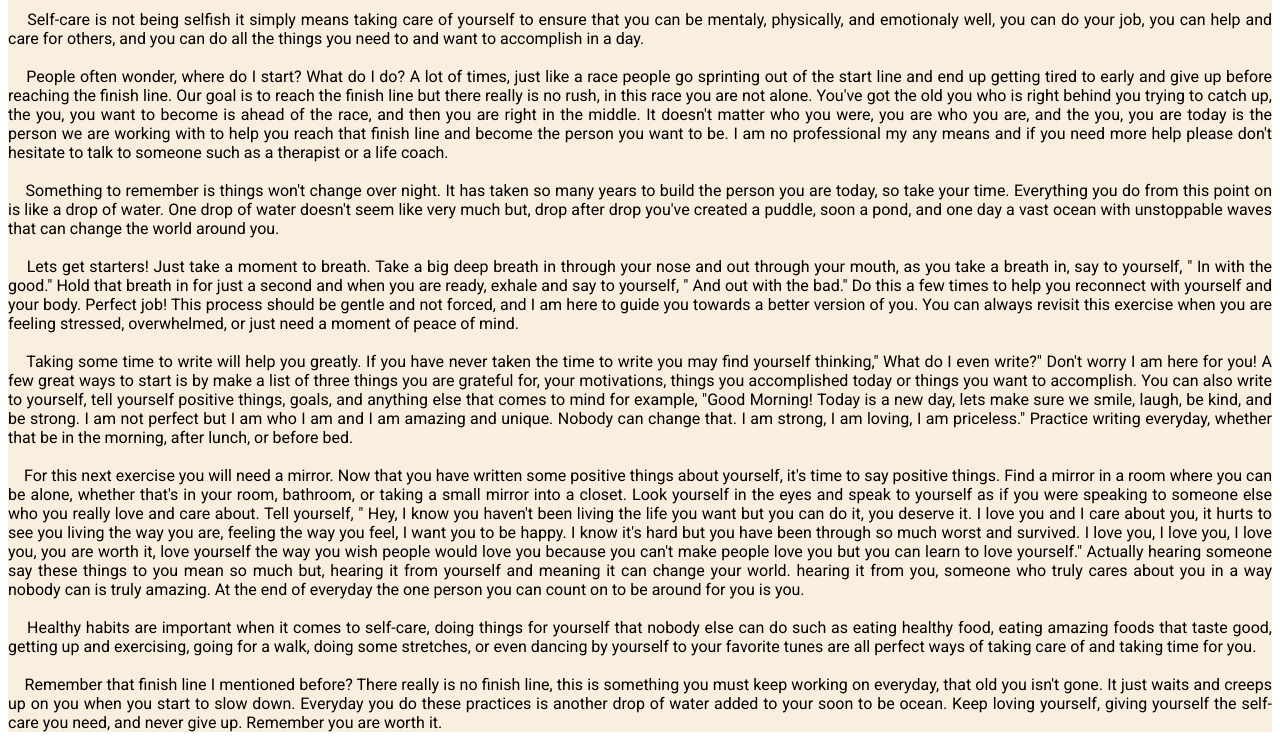
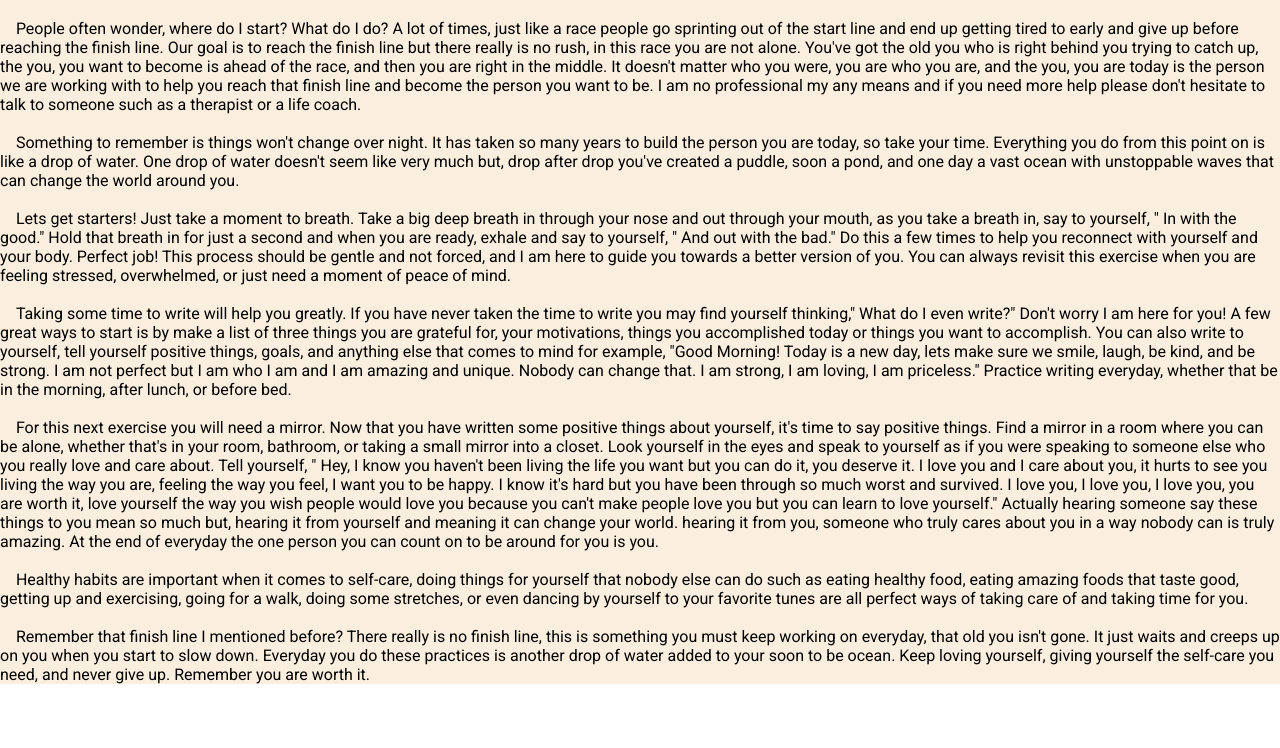
Before and after one commit to Jennywest715/FinalProjectRepository, a plain HTML site: page Html/about.html in a window 1280 px wide. Shown: the part 488-1236 px from the top of the page. After the commit the page ends 1172 px from the top, so only its background shows below. Drawn offline with Linux system fonts and the light colour scheme; a web font is replaced by a local one.

Commit message:
removing margin

```diff
--- a/CSS/about.css
+++ b/CSS/about.css
@@ -3,6 +3,7 @@
 @import url('https://fonts.googleapis.com/css2?family=Dancing+Script:wght@600&family=Joan&family=Roboto:wght@700&display=swap');
 * {
     box-sizing: border-box;
+    margin:0;
 }
 h1 {
     padding-top:25px;
@@ -86,7 +87,6 @@ a:active {
     font-family: 'Dancing Script', cursive;
 }
 article p {
-    text-align: justify;
     font-size: 16px;
     font-family: 'Roboto', sans-serif;
 }
--- a/CSS/contact.css
+++ b/CSS/contact.css
@@ -3,6 +3,7 @@
 @import url('https://fonts.googleapis.com/css2?family=Dancing+Script:wght@600&family=Joan&family=Roboto:wght@700&display=swap');
 * {
     box-sizing: border-box;
+    margin:0;
 }
 h1 {
     padding-top:25px;
--- a/CSS/style.css
+++ b/CSS/style.css
@@ -3,6 +3,7 @@
 @import url('https://fonts.googleapis.com/css2?family=Dancing+Script:wght@600&family=Joan&family=Roboto:wght@700&display=swap');
 * {
     box-sizing: border-box;
+    margin:0;
 }
 h1 {
     padding-top:25px;
```
